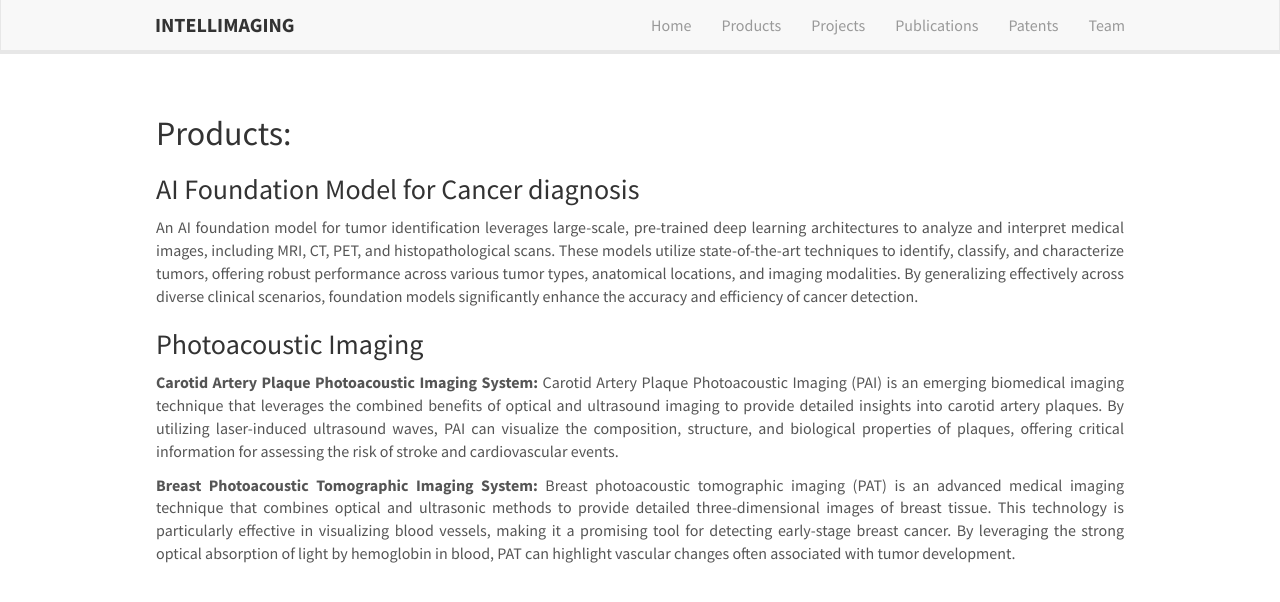
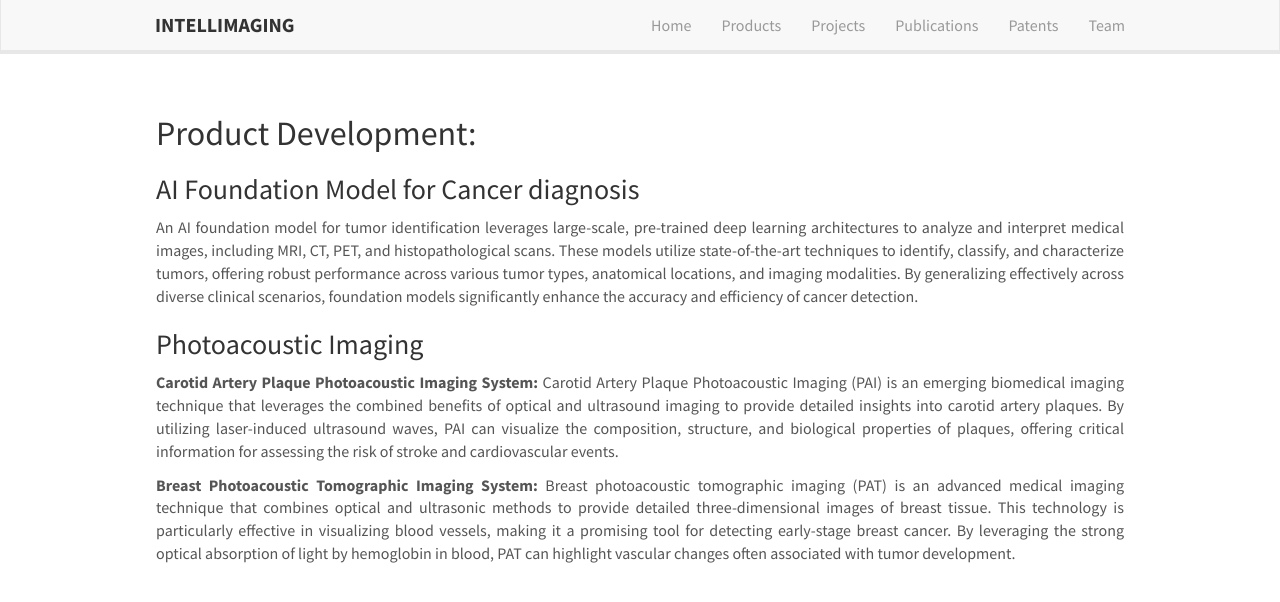
Before and after one commit to intellimaging/intellimaging.github.io, a Jekyll site: the page built from _pages/products.md, in a window 1280 px wide. Shown: the top 602 px of the page. Built offline with Jekyll 4.4.1, drawn with Linux system fonts in a browser that asks for light colours.

Commit message:
Update products.md

```diff
--- a/_pages/products.md
+++ b/_pages/products.md
@@ -8,7 +8,7 @@ permalink: /products/
 
 <br/>
 <!--# products-->
-## Products:
+## Product Development:
 
 <h3>AI Foundation Model for Cancer diagnosis</h3>
 <p style="text-align: justify;">An AI foundation model for tumor identification leverages large-scale, pre-trained deep learning architectures to analyze and interpret medical images, including MRI, CT, PET, and histopathological scans. These models utilize state-of-the-art techniques to identify, classify, and characterize tumors, offering robust performance across various tumor types, anatomical locations, and imaging modalities. By generalizing effectively across diverse clinical scenarios, foundation models significantly enhance the accuracy and efficiency of cancer detection.</p>
```
